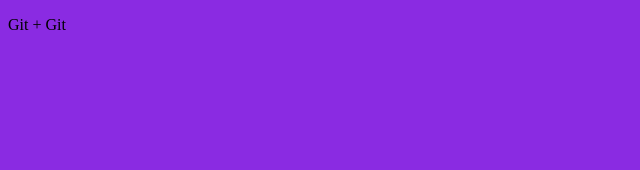
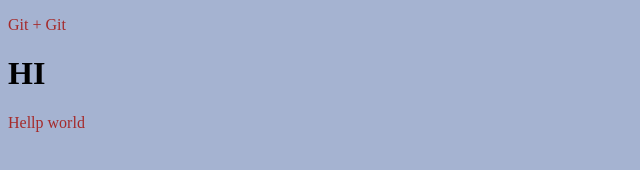
Before and after one commit to Orest-Voznyak/gittest, a plain HTML site: page index.html in a window 1280 px wide. Shown: the whole page, without its empty margins (0-640 px from the left). Drawn offline with Linux system fonts and the light colour scheme.

Commit message:
перша зміна!

```diff
--- a/css/main.css
+++ b/css/main.css
@@ -1,3 +1,6 @@
 body {
-    background-color: blueviolet;
+    background-color: rgb(165, 179, 209);
 }
+p {
+    color: brown;
+}
--- a/index.html
+++ b/index.html
@@ -9,5 +9,7 @@
 </head>
 <body>
     <p>Git + Git </p>
+    <h1>HI</h1>
+    <p>Hellp world<p/>
 </body>
 </html>
```
